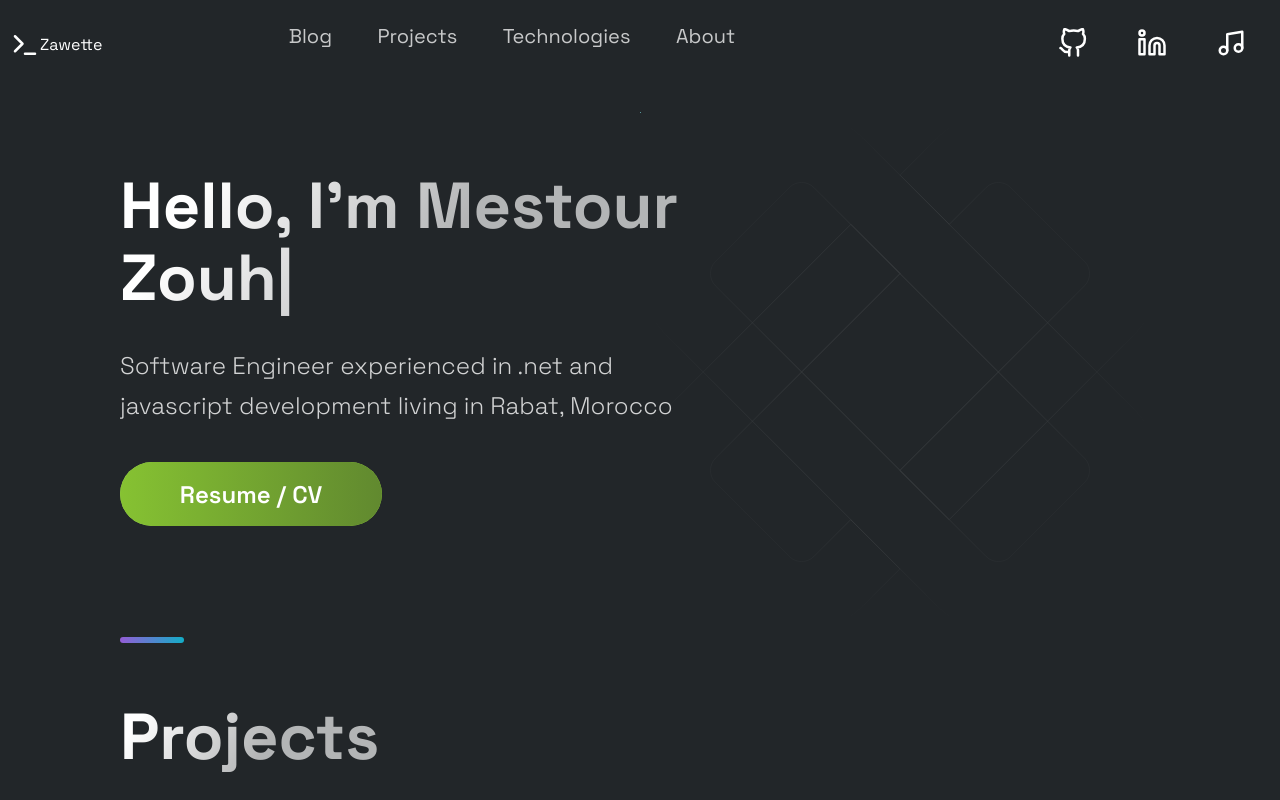
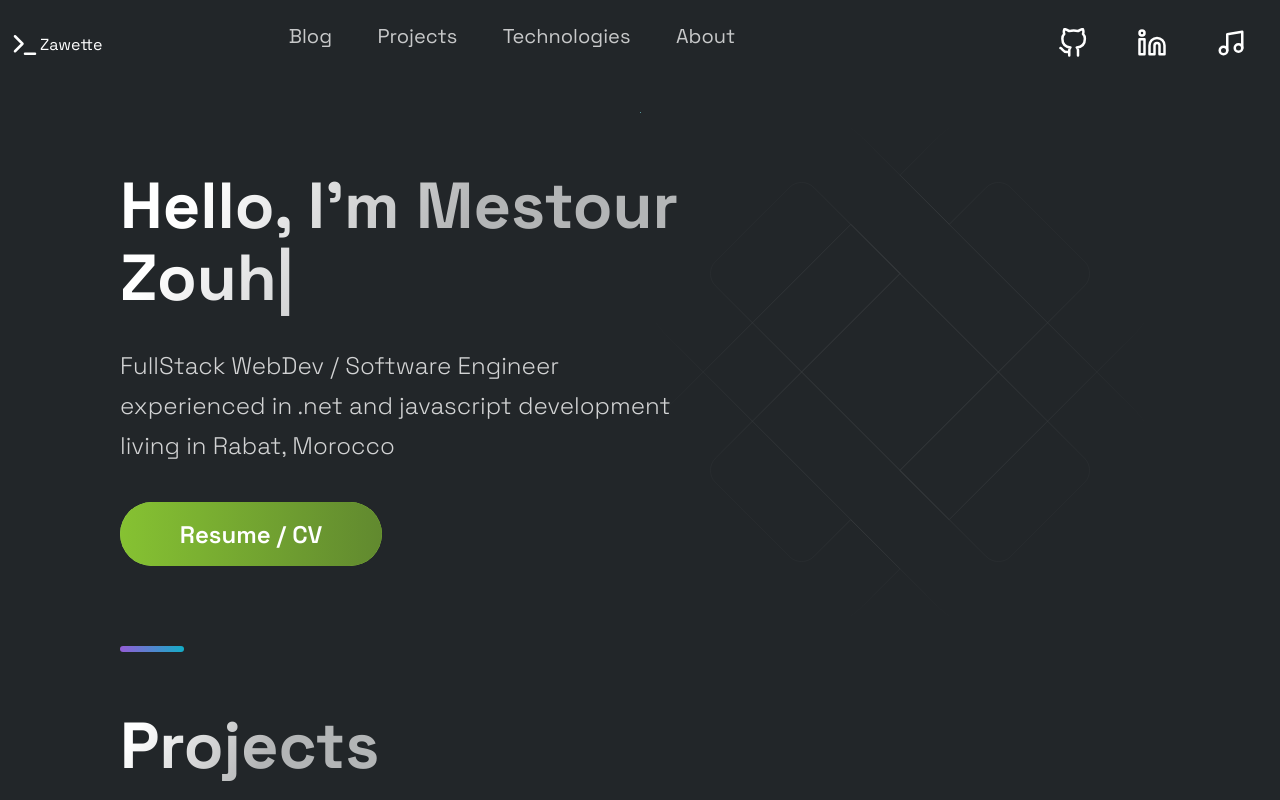
Before and after one commit to zawette/Portfolio, a Next.js app: page / in a window 1280 px wide. Shown: the top 800 px of the page. Built offline with nearby package versions, Linux system fonts and the light colour scheme.

Commit message:
text change

```diff
--- a/src/components/Hero/Hero.js
+++ b/src/components/Hero/Hero.js
@@ -26,7 +26,7 @@
           />
         </SectionTitle>
         <SectionText>
-          Software Engineer experienced in .net and javascript development
+          FullStack WebDev / Software Engineer experienced in .net and javascript development
           living in Rabat, Morocco
         </SectionText>
         <Button onClick={props.handleClick}>Resume / CV</Button>
```
